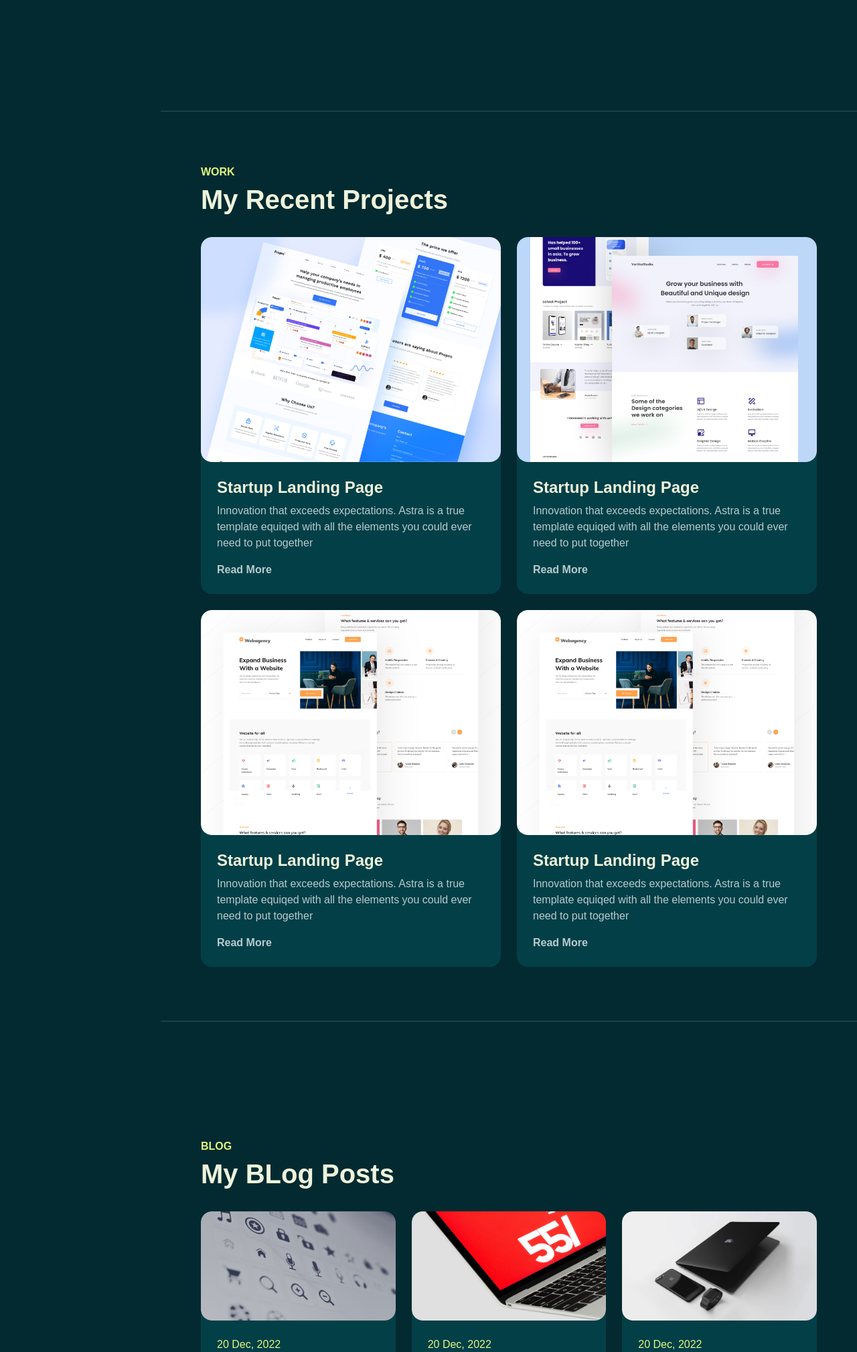
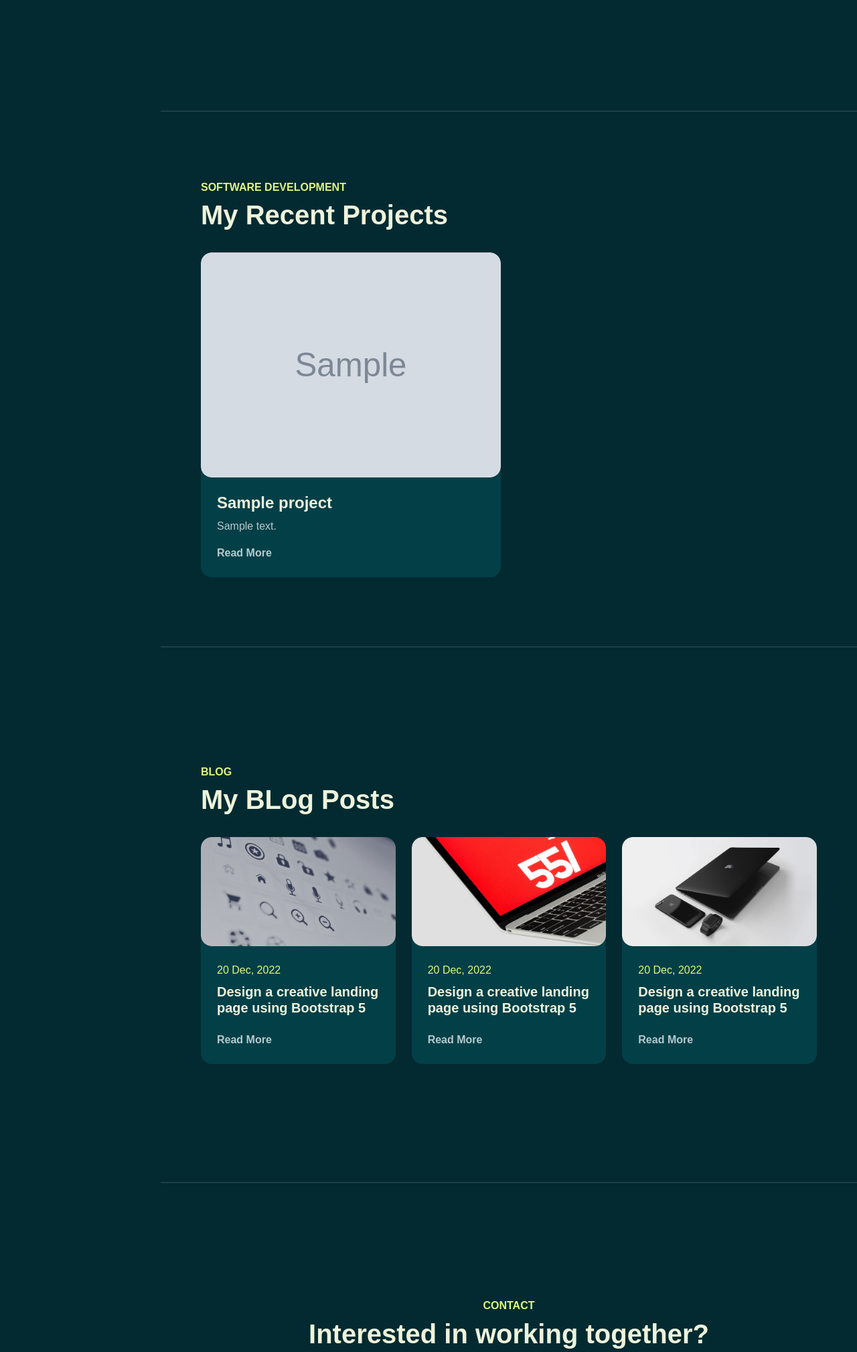
Before and after one commit to bartczak-pa/bartczak-tech, a Django app: page / in a window 1280 px wide. Shown: the part 1433-3452 px from the top of the page at 67% size. Run offline with Django 4.2, Linux system fonts and the light colour scheme; tables that the repository leaves empty hold one stand-in row (values such as "Sample post"); grey boxes marked "Sample" are stand-in pictures; parts of the project's set-up code (start-up, migrations or seed data) failed here and were passed over; some libraries are stand-ins or nearby versions; some web fonts are replaced.

Commit message:
Added project list view

```diff
--- a/bartczak_tech/portfolio/views.py
+++ b/bartczak_tech/portfolio/views.py
@@ -1,13 +1,16 @@
 from django.shortcuts import render
 
 from .models import Hobby
+from .models import Project
 
 
 def home(request):
     hobbies = Hobby.objects.all()
+    projects = Project.objects.all()
 
     context = {
         "hobbies_list": hobbies,
+        "projects_list": projects,
     }
 
     return render(request, "portfolio/portfolio.html", context)
--- a/bartczak_tech/templates/portfolio/portfolio.html
+++ b/bartczak_tech/templates/portfolio/portfolio.html
@@ -26,77 +26,7 @@
       </section>
       <!-- //HOME -->
       {% include 'portfolio/hobbies.html' with hobbies=hobbies_list %}
-      <!-- SERVICES -->
-      <!-- WORK -->
-      <section id="work" class="full-height px-lg-5">
-        <div class="container">
-          <div class="row pb-4" data-aos="fade-up">
-            <div class="col-lg-8">
-              <h6 class="text-brand">WORK</h6>
-              <h1>My Recent Projects</h1>
-            </div>
-          </div>
-          <div class="row gy-4">
-            <div class="col-md-6" data-aos="fade-up">
-              <div class="card-custom rounded-4 bg-base shadow-effect">
-                <div class="card-custom-image rounded-4">
-                  <img class="rounded-4" src="{% static 'images/project-1.jpg' %}" alt="" />
-                </div>
-                <div class="card-custom-content p-4">
-                  <h4>Startup Landing Page</h4>
-                  <p>
-                    Innovation that exceeds expectations. Astra is a true template equiqed with all the elements you could ever need to put together
-                  </p>
-                  <a href="#" class="link-custom">Read More</a>
-                </div>
-              </div>
-            </div>
-            <div class="col-md-6" data-aos="fade-up" data-aos-delay="300">
-              <div class="card-custom rounded-4 bg-base shadow-effect">
-                <div class="card-custom-image rounded-4">
-                  <img class="rounded-4" src="{% static 'images/project-2.png' %}" alt="" />
-                </div>
-                <div class="card-custom-content p-4">
-                  <h4>Startup Landing Page</h4>
-                  <p>
-                    Innovation that exceeds expectations. Astra is a true template equiqed with all the elements you could ever need to put together
-                  </p>
-                  <a href="#" class="link-custom">Read More</a>
-                </div>
-              </div>
-            </div>
-            <div class="col-md-6" data-aos="fade-up">
-              <div class="card-custom rounded-4 bg-base shadow-effect">
-                <div class="card-custom-image rounded-4">
-                  <img class="rounded-4" src="{% static 'images/project-3.png' %}" alt="" />
-                </div>
-                <div class="card-custom-content p-4">
-                  <h4>Startup Landing Page</h4>
-                  <p>
-                    Innovation that exceeds expectations. Astra is a true template equiqed with all the elements you could ever need to put together
-                  </p>
-                  <a href="#" class="link-custom">Read More</a>
-                </div>
-              </div>
-            </div>
-            <div class="col-md-6" data-aos="fade-up" data-aos-delay="300">
-              <div class="card-custom rounded-4 bg-base shadow-effect">
-                <div class="card-custom-image rounded-4">
-                  <img class="rounded-4" src="{% static 'images/project-3.png' %}" alt="" />
-                </div>
-                <div class="card-custom-content p-4">
-                  <h4>Startup Landing Page</h4>
-                  <p>
-                    Innovation that exceeds expectations. Astra is a true template equiqed with all the elements you could ever need to put together
-                  </p>
-                  <a href="#" class="link-custom">Read More</a>
-                </div>
-              </div>
-            </div>
-          </div>
-        </div>
-      </section>
-      <!-- //WORK -->
+      {% include 'portfolio/projects.html' with projects=projects_list %}
       <!-- BLOG -->
       <section id="blog" class="full-height px-lg-5">
         <div class="container">
--- /dev/null
+++ b/bartczak_tech/templates/portfolio/projects.html
@@ -0,0 +1,37 @@
+{% load static i18n %}
+
+{% if projects %}
+  <section id="work" class="full-height px-lg-5">
+    <div class="container">
+      <div class="row pb-4" data-aos="fade-up">
+        <div class="col-lg-8">
+          <h6 class="text-brand">SOFTWARE DEVELOPMENT</h6>
+          <h1>My Recent Projects</h1>
+        </div>
+      </div>
+      <div class="row gy-4">
+        {% for project in projects %}
+          <div class="col-md-6" data-aos="fade-up">
+            <div class="card-custom rounded-4 bg-base shadow-effect">
+              <div class="card-custom-image rounded-4">
+                {% if project.image %}
+                  <img class="rounded-4"
+                       src="{{ project.image.url }}"
+                       alt="Image showing {{ project.name }}" />
+                {% else %}
+                  <!-- TODO: Add replacement for default image-->
+                  <img class="rounded-4" src="{% static 'images/project-1.jpg' %}" alt="" />
+                {% endif %}
+              </div>
+              <div class="card-custom-content p-4">
+                <h4>{{ project.name }}</h4>
+                <p>{{ project.short_description }}</p>
+                <a href="#" class="link-custom">Read More</a>
+              </div>
+            </div>
+          </div>
+        {% endfor %}
+      </div>
+    </div>
+  </section>
+{% endif %}
```
